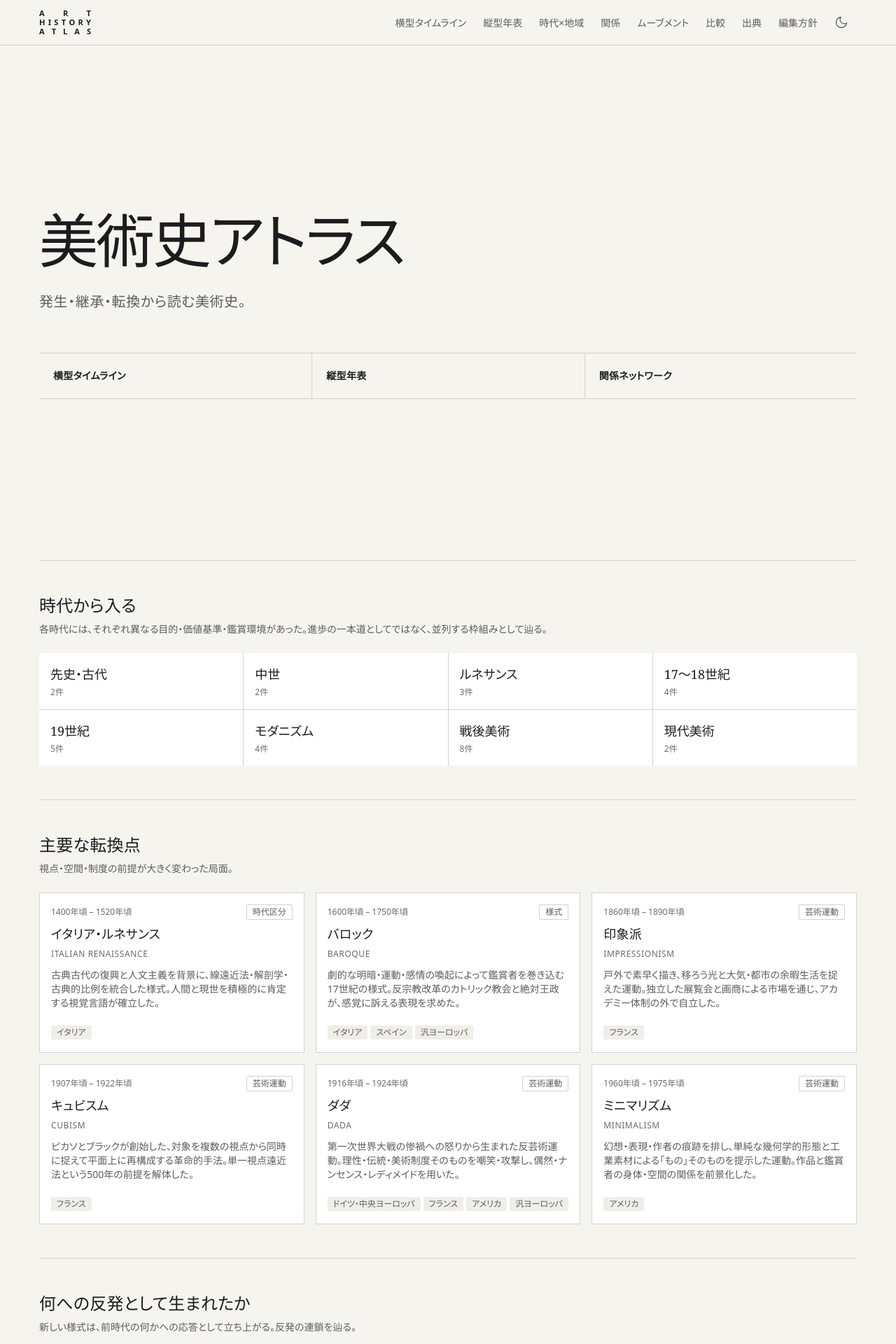
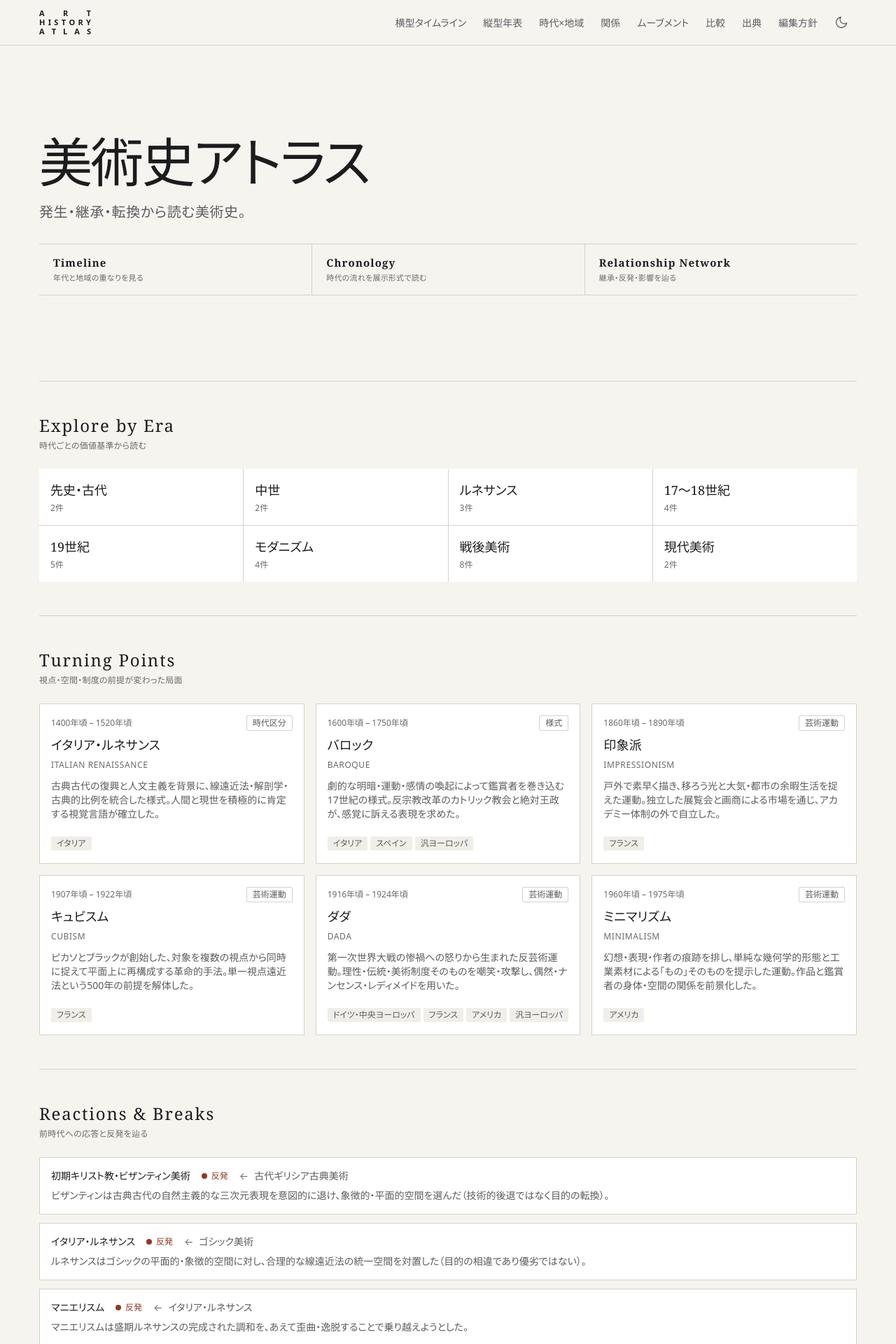
Before and after one commit to taktak2001/art-history-atlas, a Next.js app: page / in a window 1280 px wide. Shown: the top 1920 px of the page at 70% size. Built offline with nearby package versions, Linux system fonts and the light colour scheme.

Commit message:
feat: clarify home section headings

```diff
--- a/src/app/globals.css
+++ b/src/app/globals.css
@@ -168,22 +168,22 @@ h1, h2, h3, h4 {
 /* ホームの案内サイン。装飾を足さず、文字・余白・細い罫線で階層を作る */
 .home-hero {
   display: grid;
-  min-height: calc(100svh - 4rem);
+  min-height: clamp(27rem, calc(68svh - 4rem), 40rem);
   align-content: center;
-  padding-block: clamp(3rem, 9vh, 6.25rem);
+  padding-block: clamp(2rem, 5vh, 3.25rem);
 }
 
 .home-hero__title {
   max-width: 12em;
   font-family: var(--font-serif);
-  font-size: clamp(2.75rem, 7.5vw, 5.25rem);
+  font-size: clamp(2.75rem, 7vw, 4.75rem);
   font-weight: 500;
   letter-spacing: -0.035em;
   line-height: 1.15;
 }
 
 .home-hero__tagline {
-  margin-top: clamp(1rem, 2.8vh, 1.75rem);
+  margin-top: clamp(0.625rem, 1.5vh, 1rem);
   color: rgb(var(--c-muted));
   font-size: clamp(1rem, 2vw, 1.25rem);
   letter-spacing: 0.03em;
@@ -193,20 +193,19 @@ h1, h2, h3, h4 {
 .home-hero__actions {
   display: grid;
   grid-template-columns: repeat(3, minmax(0, 1fr));
-  margin-top: clamp(2.5rem, 7vh, 5rem);
+  margin-top: clamp(1.75rem, 3.5vh, 2.5rem);
   border-block: 1px solid rgb(var(--c-line));
 }
 
 .home-hero__cta {
   display: flex;
-  min-height: 4rem;
-  align-items: center;
-  padding: 1rem 1.25rem;
+  min-height: 4.5rem;
+  flex-direction: column;
+  align-items: flex-start;
+  justify-content: center;
+  gap: 0.1875rem;
+  padding: 0.875rem 1.25rem;
   color: rgb(var(--c-ink));
-  font-size: 0.875rem;
-  font-weight: 600;
-  letter-spacing: 0.02em;
-  line-height: 1.4;
   transition:
     color 160ms ease,
     background-color 160ms ease,
@@ -226,6 +225,39 @@ h1, h2, h3, h4 {
   transform: translateY(1px);
 }
 
+.home-hero__cta-title {
+  font-family: var(--font-serif);
+  font-size: 0.9375rem;
+  font-weight: 600;
+  letter-spacing: 0.075em;
+  line-height: 1.35;
+  white-space: nowrap;
+}
+
+.home-hero__cta-description {
+  color: rgb(var(--c-faint));
+  font-size: 0.6875rem;
+  font-weight: 400;
+  letter-spacing: 0.02em;
+  line-height: 1.55;
+}
+
+.home-section-heading__title {
+  font-family: var(--font-serif);
+  font-size: 1.5rem;
+  font-weight: 500;
+  letter-spacing: 0.075em;
+  line-height: 1.25;
+}
+
+.home-section-heading__description {
+  margin-top: 0.25rem;
+  color: rgb(var(--c-faint));
+  font-size: 0.75rem;
+  letter-spacing: 0.02em;
+  line-height: 1.6;
+}
+
 @media (min-width: 640px) {
   .site-wordmark__stack {
     width: 4.625rem;
@@ -236,17 +268,21 @@ h1, h2, h3, h4 {
 
 @media (max-width: 639px) {
   .home-hero {
-    min-height: calc(100svh - 4rem - env(safe-area-inset-bottom));
-    padding-block: clamp(2.75rem, 7vh, 4.5rem);
+    min-height: clamp(
+      29rem,
+      calc(68svh - 4rem - env(safe-area-inset-bottom)),
+      36rem
+    );
+    padding-block: clamp(1.75rem, 4vh, 2.5rem);
   }
 
   .home-hero__actions {
     grid-template-columns: 1fr;
-    margin-top: clamp(2.25rem, 6vh, 3.5rem);
+    margin-top: clamp(1.5rem, 3vh, 2rem);
   }
 
   .home-hero__cta {
-    min-height: 3.5rem;
+    min-height: 4rem;
     padding-inline: 0.25rem;
   }
 
--- a/src/app/page.tsx
+++ b/src/app/page.tsx
@@ -31,6 +31,43 @@ const turningPoints = [
   'minimalism',
 ];
 
+const primaryExplorationLinks = [
+  {
+    href: '/timeline/',
+    title: 'Timeline',
+    description: '年代と地域の重なりを見る',
+  },
+  {
+    href: '/chronology/',
+    title: 'Chronology',
+    description: '時代の流れを展示形式で読む',
+  },
+  {
+    href: '/network/',
+    title: 'Relationship Network',
+    description: '継承・反発・影響を辿る',
+  },
+];
+
+function HomeSectionHeading({
+  id,
+  title,
+  description,
+}: {
+  id: string;
+  title: string;
+  description: string;
+}) {
+  return (
+    <div className="home-section-heading">
+      <h2 id={id} className="home-section-heading__title">
+        {title}
+      </h2>
+      <p className="home-section-heading__description">{description}</p>
+    </div>
+  );
+}
+
 export default function HomePage() {
   const recent = [...movements].slice(-4).reverse();
 
@@ -47,24 +84,22 @@ export default function HomePage() {
           </p>
         </div>
         <nav className="home-hero__actions" aria-label="主要な探索方法">
-          <Link href="/timeline/" className="home-hero__cta">
-            横型タイムライン
-          </Link>
-          <Link href="/chronology/" className="home-hero__cta">
-            縦型年表
-          </Link>
-          <Link href="/network/" className="home-hero__cta">
-            関係ネットワーク
-          </Link>
+          {primaryExplorationLinks.map((item) => (
+            <Link key={item.href} href={item.href} className="home-hero__cta">
+              <span className="home-hero__cta-title">{item.title}</span>
+              <span className="home-hero__cta-description">{item.description}</span>
+            </Link>
+          ))}
         </nav>
       </section>
 
       {/* 2. 時代を選ぶ入口 */}
       <section className="py-12" aria-labelledby="eras-heading">
-        <h2 id="eras-heading" className="font-serif text-2xl">時代から入る</h2>
-        <p className="mt-2 text-sm text-muted">
-          各時代には、それぞれ異なる目的・価値基準・鑑賞環境があった。進歩の一本道としてではなく、並列する枠組みとして辿る。
-        </p>
+        <HomeSectionHeading
+          id="eras-heading"
+          title="Explore by Era"
+          description="時代ごとの価値基準から読む"
+        />
         <div className="mt-6 grid grid-cols-2 gap-px bg-line sm:grid-cols-4">
           {ERA_ORDER.map((era) => {
             const count = movements.filter((m) => m.era === era).length;
@@ -84,8 +119,11 @@ export default function HomePage() {
 
       {/* 4. 主要な転換点 */}
       <section className="border-t hairline py-12" aria-labelledby="turning-heading">
-        <h2 id="turning-heading" className="font-serif text-2xl">主要な転換点</h2>
-        <p className="mt-2 text-sm text-muted">視点・空間・制度の前提が大きく変わった局面。</p>
+        <HomeSectionHeading
+          id="turning-heading"
+          title="Turning Points"
+          description="視点・空間・制度の前提が変わった局面"
+        />
         <div className="mt-6 grid gap-4 sm:grid-cols-2 lg:grid-cols-3">
           {turningPoints.map((id) => {
             const m = getMovement(id);
@@ -96,10 +134,11 @@ export default function HomePage() {
 
       {/* 5. 何への反発として生まれたか */}
       <section className="border-t hairline py-12" aria-labelledby="reaction-heading">
-        <h2 id="reaction-heading" className="font-serif text-2xl">何への反発として生まれたか</h2>
-        <p className="mt-2 text-sm text-muted">
-          新しい様式は、前時代の何かへの応答として立ち上がる。反発の連鎖を辿る。
-        </p>
+        <HomeSectionHeading
+          id="reaction-heading"
+          title="Reactions & Breaks"
+          description="前時代への応答と反発を辿る"
+        />
         <ul className="mt-6 space-y-3">
           {reactionEdges.map((r) => {
             const from = getMovement(r.from);
@@ -129,10 +168,11 @@ export default function HomePage() {
 
       {/* 6. 地域別表示への導線 */}
       <section className="border-t hairline py-12" aria-labelledby="region-heading">
-        <h2 id="region-heading" className="font-serif text-2xl">地域から見る</h2>
-        <p className="mt-2 text-sm text-muted">
-          同時代に、イタリア・北方ヨーロッパ・日本などで何が起きていたか。単一の時間軸へ無理に統合しない。
-        </p>
+        <HomeSectionHeading
+          id="region-heading"
+          title="Across Regions"
+          description="同時代の地域差を比較する"
+        />
         <Link href="/matrix/" className="mt-4 inline-block rounded-sm border hairline px-5 py-3 text-sm hover:border-ink/40">
           時代×地域マトリクスを開く →
         </Link>
@@ -140,8 +180,11 @@ export default function HomePage() {
 
       {/* 7. 注目比較 */}
       <section className="border-t hairline py-12" aria-labelledby="compare-heading">
-        <h2 id="compare-heading" className="font-serif text-2xl">注目の比較</h2>
-        <p className="mt-2 text-sm text-muted">2つのムーブメントを、思想・制度・視覚表現の観点で並べて読む。</p>
+        <HomeSectionHeading
+          id="compare-heading"
+          title="Comparisons"
+          description="2つのムーブメントを並べて読む"
+        />
         <div className="mt-6 grid gap-3 sm:grid-cols-2 lg:grid-cols-3">
           {featuredComparisons.map((c) => (
             <Link
@@ -158,7 +201,11 @@ export default function HomePage() {
 
       {/* 8. 最近追加されたムーブメント */}
       <section className="border-t hairline py-12" aria-labelledby="recent-heading">
-        <h2 id="recent-heading" className="font-serif text-2xl">最近収録したムーブメント</h2>
+        <HomeSectionHeading
+          id="recent-heading"
+          title="Latest Additions"
+          description="最近追加したムーブメント"
+        />
         <div className="mt-6 grid gap-4 sm:grid-cols-2 lg:grid-cols-4">
           {recent.map((m) => (
             <MovementCard key={m.id} movement={m} />
@@ -168,8 +215,12 @@ export default function HomePage() {
 
       {/* 9. 情報の出典・編集方針 */}
       <section className="border-t hairline py-12" aria-labelledby="policy-heading">
-        <h2 id="policy-heading" className="font-serif text-2xl">情報の出典と編集方針</h2>
-        <p className="mt-2 max-w-prose text-sm leading-relaxed text-muted">
+        <HomeSectionHeading
+          id="policy-heading"
+          title="Sources & Methodology"
+          description="出典・編集方針・分類基準"
+        />
+        <p className="mt-4 max-w-prose text-sm leading-relaxed text-muted">
           記述は美術館・大学・研究機関等の公開資料に基づきます。複数資料で確認できない事項は断定せず、年代に諸説がある場合は幅を持たせ、
           学術的に議論のある内容は「見解の一つ」と明示します。事実と解釈を区別し、出典を各記述に紐づけています。
         </p>
```
Also changed, not shown: 1 other file (tests, documents, lock files or other folders).
